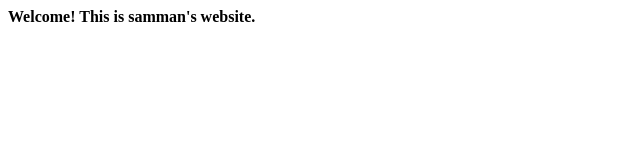
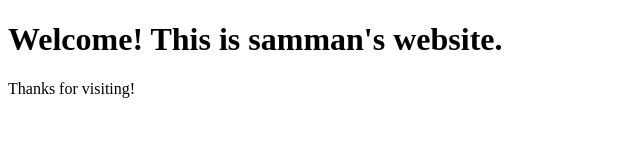
Before and after one commit to sammanpathak/site, a plain HTML site: page index.html in a window 1280 px wide. Shown: the whole page, without its empty margins (0-640 px from the left). Drawn offline with Linux system fonts and the light colour scheme.

Commit message:
added changes to text

```diff
--- a/index.html
+++ b/index.html
@@ -6,6 +6,7 @@
     <title>sam</title>
 </head>
 <body>
-    <b>Welcome! This is samman's website.</b>
+    <h1>Welcome! This is samman's website.</h1>
+    Thanks for visiting!
 </body>
 </html>
```
